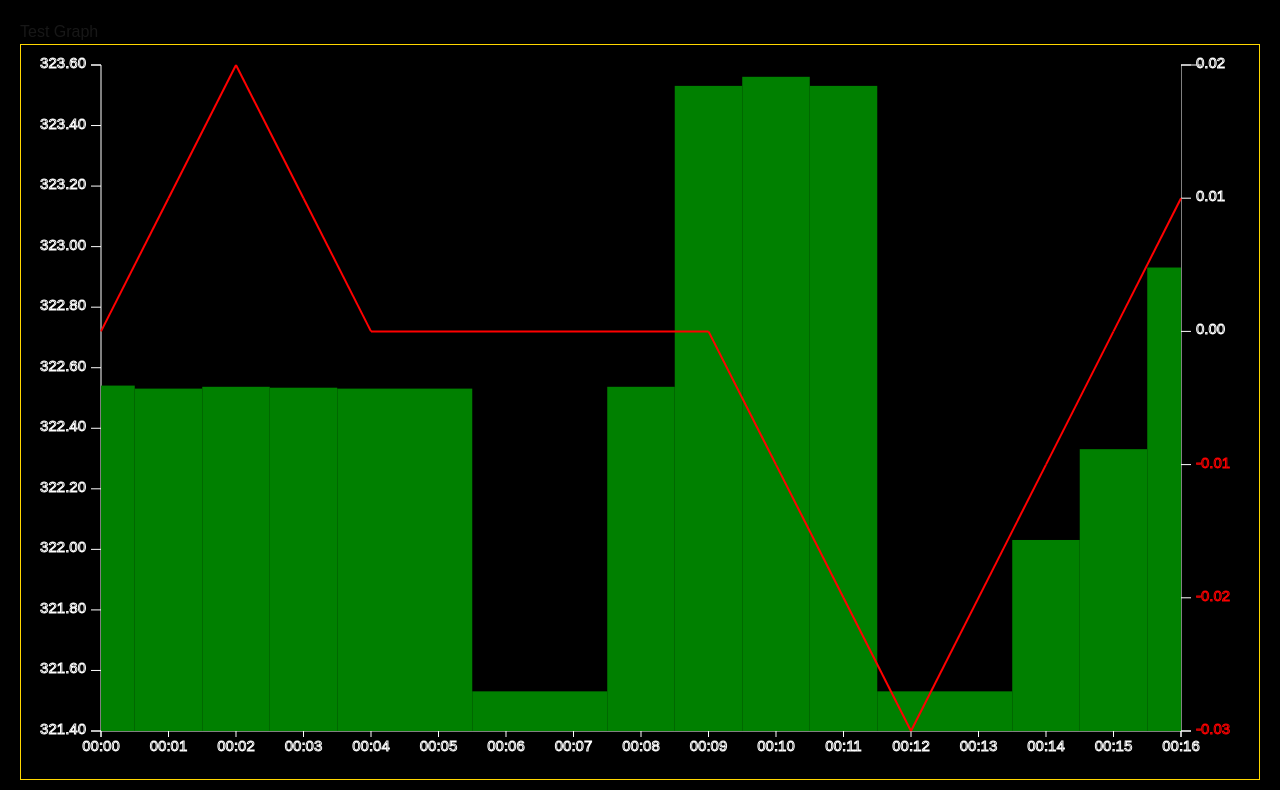
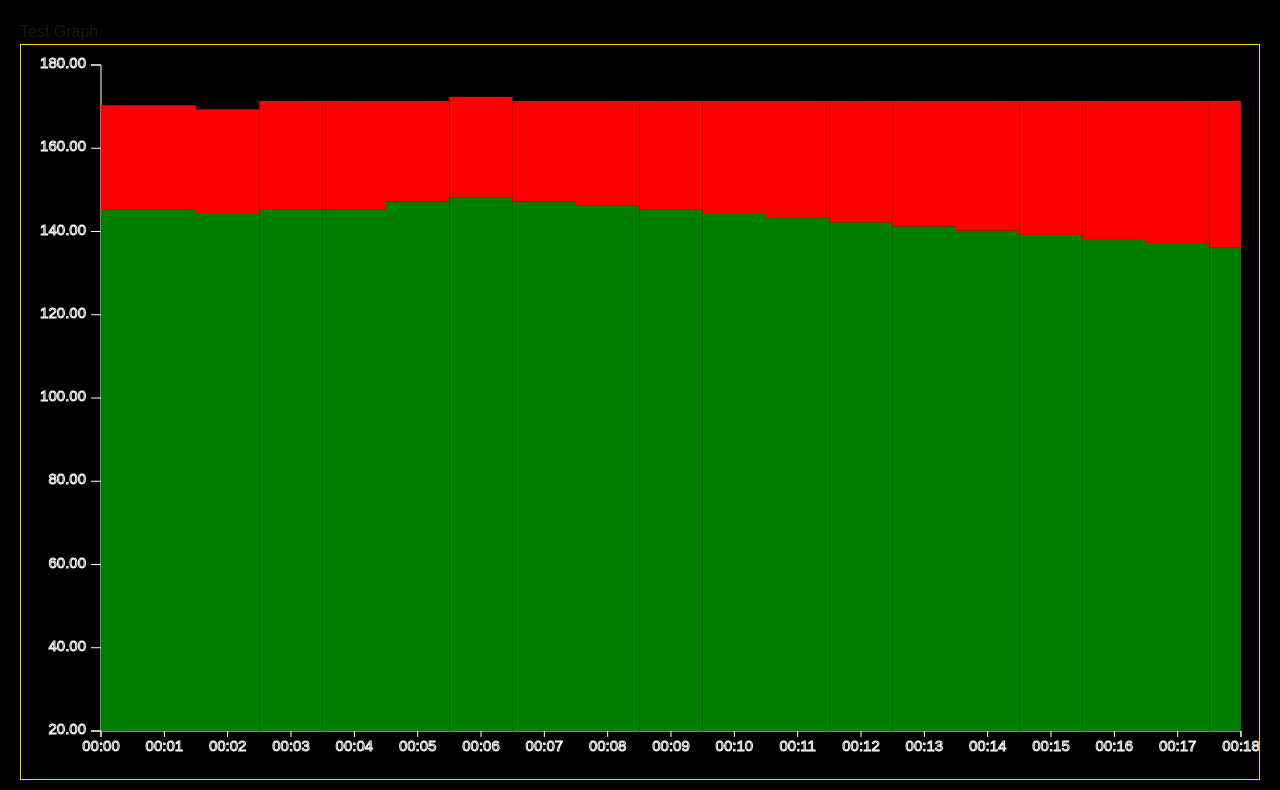
Before and after one commit to lassombra/nucleares_dashboard, a Next.js app: page /testFrame in a window 1280 px wide. Shown: the top 790 px of the page. Built offline with nearby package versions, Linux system fonts and the light colour scheme.

Commit message:
stacked bars work

```diff
--- a/src/app/testFrame/page.tsx
+++ b/src/app/testFrame/page.tsx
@@ -19,11 +19,32 @@ const history = [
     { secondsSinceStart: 15, data: 322.331, data2: 0 },
     { secondsSinceStart: 16, data: 322.931, data2: 0.01 },
 ]
+
+const history2 = [
+    { secondsSinceStart: 0, data: 145.21215, data2: 25.1331},
+    { secondsSinceStart: 2, data: 144.21215, data2: 25.1331},
+    { secondsSinceStart: 3, data: 145.21215, data2: 26.1331},
+    { secondsSinceStart: 4, data: 145.21215, data2: 26.1331},
+    { secondsSinceStart: 5, data: 147.21215, data2: 24.1331},
+    { secondsSinceStart: 6, data: 148.21215, data2: 24.1331},
+    { secondsSinceStart: 7, data: 147.21215, data2: 24.1331},
+    { secondsSinceStart: 8, data: 146.21215, data2: 25.1331},
+    { secondsSinceStart: 9, data: 145.21215, data2: 26.1331},
+    { secondsSinceStart: 10, data: 144.21215, data2: 27.1331},
+    { secondsSinceStart: 11, data: 143.21215, data2: 28.1331},
+    { secondsSinceStart: 12, data: 142.21215, data2: 29.1331},
+    { secondsSinceStart: 13, data: 141.21215, data2: 30.1331},
+    { secondsSinceStart: 14, data: 140.21215, data2: 31.1331},
+    { secondsSinceStart: 15, data: 139.21215, data2: 32.1331},
+    { secondsSinceStart: 16, data: 138.21215, data2: 33.1331},
+    { secondsSinceStart: 17, data: 137.21215, data2: 34.1331},
+    { secondsSinceStart: 18, data: 136.21215, data2: 35.1331},
+]
 export default function TestFrame() {
     return <div className="grid grid-cols-1 h-svh p-5 bg-black">
-        <BarGraph history={history} label="Test Graph" color={{
+        <BarGraph history={history2} label="Test Graph" color={{
             mainColor: color('green') as RGBColor,
             secondaryColor: color('red') as RGBColor
-        }} secondaryAxisSource={SecondaryAxisSource.data2} secondaryGraphType={SecondaryGraphType.Line} />
+        }} secondaryAxisSource={SecondaryAxisSource.None} secondaryGraphType={SecondaryGraphType.StackedBar} />
     </div>
 }
--- a/src/graphs/barGraph.tsx
+++ b/src/graphs/barGraph.tsx
@@ -47,24 +47,32 @@ export type BarGraphProps = {
 /// <summary>
 /// Calculates the axes for the bar graph based on the history data and dimensions.
 /// </summary>
-function calcAxes(history: HistoryDataPoint[], height: number): ScaleLinear<number, number, never>[] {
+function calcAxes(history: HistoryDataPoint[], height: number, useSumRange = false): ScaleLinear<number, number, never>[] {
+    const mainDomain = extent(history, d => useSumRange ? (d.data + (d.data2 ?? 0) + (d.data3 ?? 0) + (d.data4 ?? 0)) : d.data) as [number, number];
+    if (useSumRange) {
+        mainDomain[0] = Math.min(
+            extent(history, d => d.data)[0] as number,
+            extent(history, d => d.data2 ?? Infinity)[0] as number,
+            extent(history, d => d.data3 ?? Infinity)[0] as number,
+            extent(history, d => d.data4 ?? Infinity)[0] as number);
+    }
     const result = [scaleLinear()
-        .domain(extent(history, d => d.data) as [number, number])
+        .domain(mainDomain)
         .range([height + 20, 20])
         .nice()];
-    if (history[0].data2 !== undefined) {
+    if (history[0].data2 !== undefined && !useSumRange) {
         result.push(scaleLinear()
             .domain(extent(history, d => d.data2 ?? 0) as [number, number])
             .range([height + 20, 20])
             .nice());
     }
-    if (history[0].data3 !== undefined) {
+    if (history[0].data3 !== undefined && !useSumRange) {
         result.push(scaleLinear()
             .domain(extent(history, d => d.data3 ?? 0) as [number, number])
             .range([height + 20, 20])
             .nice());
     }
-    if (history[0].data4 !== undefined) {
+    if (history[0].data4 !== undefined && !useSumRange) {
         result.push(scaleLinear()
             .domain(extent(history, d => d.data4 ?? 0) as [number, number])
             .range([height + 20, 20])
@@ -81,7 +89,7 @@ export function BarGraph(props: BarGraphProps) {
     const topMargin = 20;
     const bottomMargin = 50;
     const height = dimensions.height - topMargin - bottomMargin;
-    const axes = calcAxes(props.history, height);
+    const axes = calcAxes(props.history, height, props.secondaryGraphType === SecondaryGraphType.StackedBar);
     const timeAxis = scaleTime()
         .domain([new Date(props.history[0].secondsSinceStart * 1000), new Date(props.history[props.history.length - 1].secondsSinceStart * 1000)])
         .range([leftMargin, dimensions.width - rightMargin]);
--- a/src/graphs/barGraphRender.tsx
+++ b/src/graphs/barGraphRender.tsx
@@ -1,6 +1,7 @@
 import {ColorOptions, HistoryDataPoint, SecondaryGraphType} from "@/graphs/barGraph";
 import SingleBars from "@/graphs/singleBars";
 import Lines from "@/graphs/Lines";
+import StackedBars from "@/graphs/stackedBars";
 
 export type BarGraphRenderProps = {
     history: HistoryDataPoint[];
@@ -40,5 +41,11 @@ export default function BarGraphRender(props: BarGraphRenderProps) {
                            range={props.axes.primary.range} domain={props.axes.primary.domain}/>
             {props.secondaryGraphType === SecondaryGraphType.Line ? <Lines history={props.history} colors={props.colors} axes={props.axes} /> : null}
         </svg>
+    } else {
+        return <svg>
+            <StackedBars history={props.history} colors={props.colors}
+                            timeRange={props.axes.time.range} timeDomain={props.axes.time.domain}
+                            range={props.axes.primary.range} domain={props.axes.primary.domain}/>
+        </svg>
     }
 }
--- /dev/null
+++ b/src/graphs/stackedBars.tsx
@@ -0,0 +1,85 @@
+import {ColorOptions, HistoryDataPoint} from "@/graphs/barGraph";
+import {ScaleLinear, scaleLinear, ScaleTime, scaleTime} from "d3";
+import {useDebugValue} from "react";
+
+export type StackedBarProps = {
+    history: HistoryDataPoint[];
+    colors: ColorOptions;
+    timeRange: number[]; // [start, end] in seconds
+    timeDomain: Date[];
+    range: number[]; // [min, max] in pixels
+    domain: number[]; // [min, max] in data units
+}
+
+function calculateRectangles(history: HistoryDataPoint[], i: number, timeScale: ScaleTime<number, number, never>, rangeScale: ScaleLinear<number, number, never>, colors: ColorOptions) {
+    const x = timeScale(new Date((history[i].secondsSinceStart * 1000) - (i === 0 ? 0 : 500))); // left position of the bar at - 500ms except for the first bar
+    const width = timeScale(new Date(((history[i + 1]?.secondsSinceStart ?? history[i].secondsSinceStart) * 1000) - (i === history.length - 1 ? 0 : 500))) - x; // width based on the next point's time
+    const result = [
+        {
+            x,
+            y: rangeScale(history[i].data),
+            width,
+            height: rangeScale.range()[0] - rangeScale(history[i].data),
+            color: colors.mainColor
+        }
+    ];
+    if (history[i].data2 !== undefined) {
+        const y =rangeScale(history[i].data + (history[i].data2 ?? 0))
+        result.push({
+            x,
+            y,
+            width,
+            height: rangeScale(history[i].data) - y,
+            color: colors.secondaryColor ?? colors.mainColor
+        });
+    }
+    if (history[i].data3 !== undefined) {
+        const y = rangeScale(history[i].data + (history[i].data2 ?? 0) + (history[i].data3 ?? 0));
+        const y_b = rangeScale(history[i].data + (history[i].data2 ?? 0))
+        result.push({
+            x,
+            y,
+            width,
+            height: y_b - y,
+            color: colors.tertiaryColor ?? colors.mainColor
+        });
+    }
+    if (history[i].data4 !== undefined) {
+        const y = rangeScale(history[i].data + (history[i].data2 ?? 0) + (history[i].data3 ?? 0) + (history[i].data4 ?? 0))
+        const y_b = rangeScale(history[i].data + (history[i].data2 ?? 0) + (history[i].data3 ?? 0));
+        result.push({
+            x,
+            y,
+            width,
+            height: y_b - y,
+            color: colors.quaternaryColor ?? colors.mainColor
+        });
+    }
+    return result;
+}
+
+export default function StackedBars(props: StackedBarProps) {
+    const timeScale = scaleTime()
+        .domain(props.timeDomain)
+        .range(props.timeRange);
+    const rangeScale = scaleLinear()
+        .domain(props.domain)
+        .range(props.range);
+    const rectangleDims =
+        props.history.map((point, i) => calculateRectangles(props.history, i, timeScale, rangeScale, props.colors));
+    useDebugValue(rectangleDims);
+    return <svg>
+        {rectangleDims.map((point, i) =>
+            point.map((rect, j) => (
+                <rect
+                    key={`${i}-${j}`}
+                    x={rect.x}
+                    y={rect.y}
+                    width={rect.width}
+                    height={rect.height}
+                    fill={rect.color.toString()}
+                />
+            ))
+        )}
+    </svg>;
+}
```
